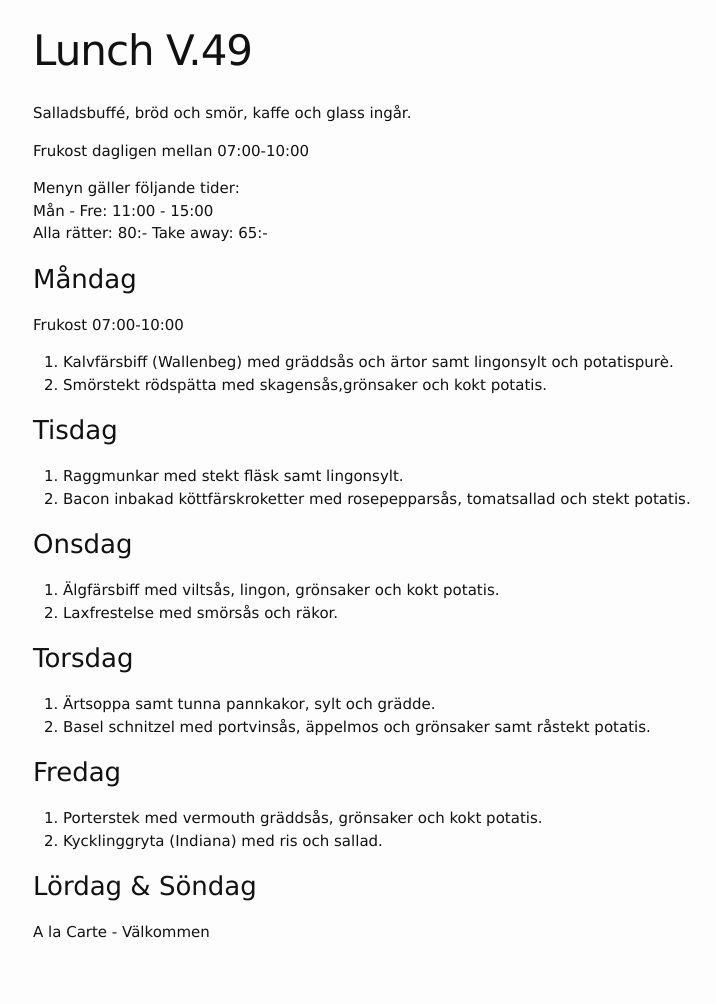
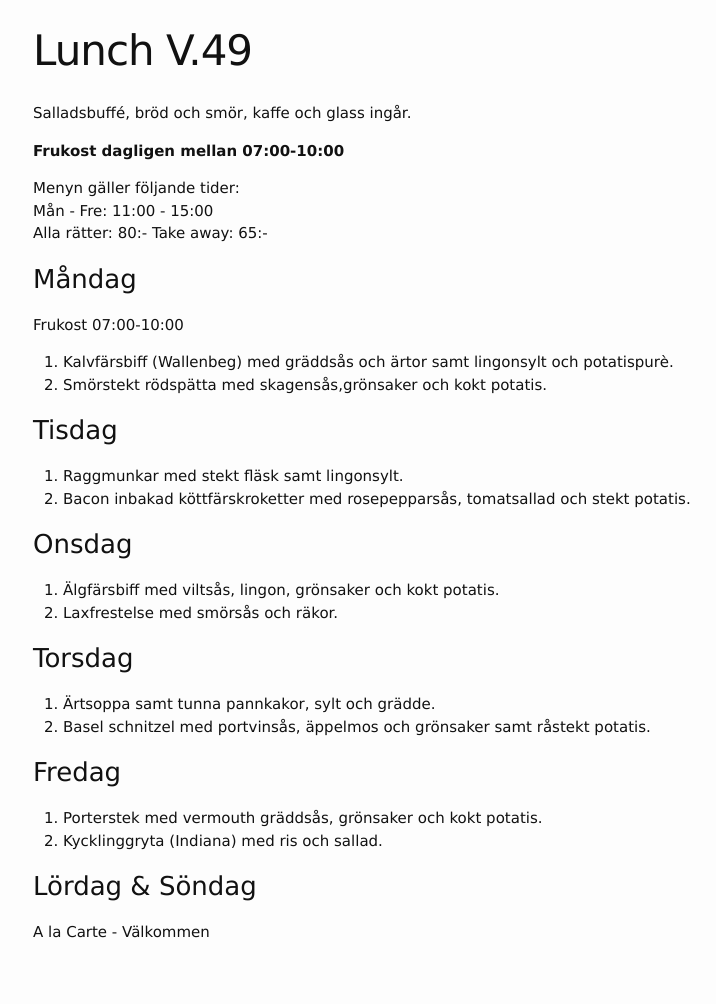
Before and after one commit to FarInn62/farinn62.github.io, a Jekyll site: the page built from lunch.md, in a window 1280 px wide. Shown: the whole page, without its empty margins (237-953 px from the left). Built offline with Jekyll 4.4.1, drawn with Linux system fonts in a browser that asks for light colours.

```diff
--- a/lunch.md
+++ b/lunch.md
@@ -6,7 +6,7 @@ published: true
 ---
 Salladsbuffé, bröd och smör, kaffe och glass ingår.
 
-Frukost dagligen mellan 07:00-10:00
+**Frukost dagligen mellan 07:00-10:00**
 
 Menyn gäller följande tider:
 Mån - Fre: 11:00 - 15:00
```
